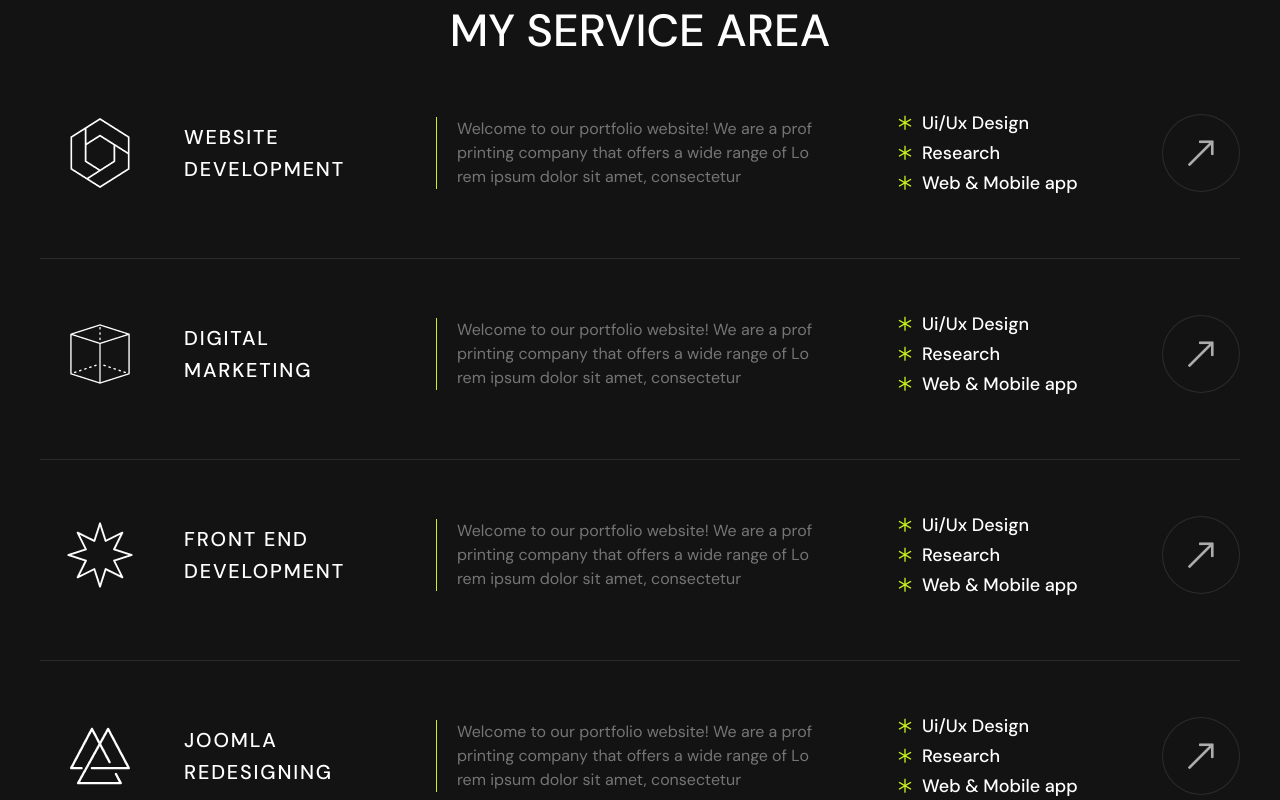
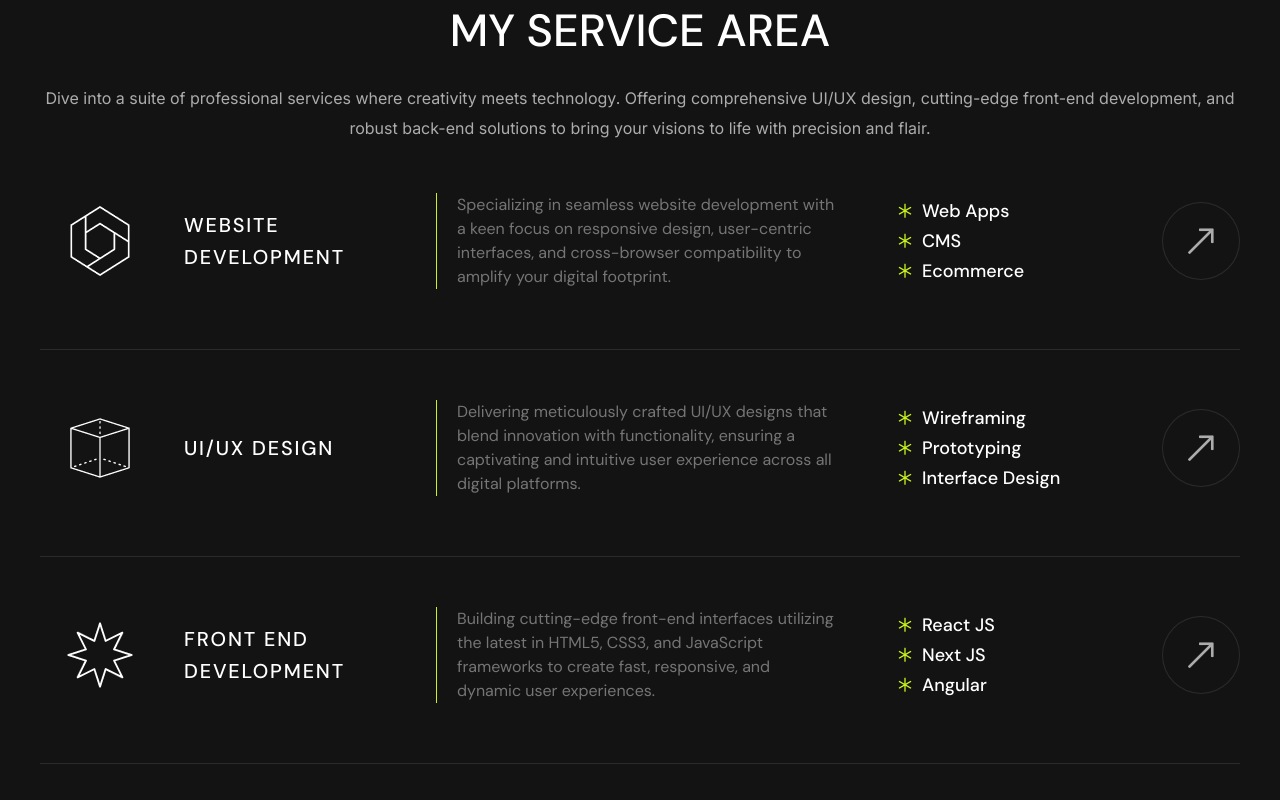
Before and after one commit to talha442/Portfolio, a Next.js app: page / in a window 1280 px wide. Shown: the part 3260-4060 px from the top of the page. Built offline with nearby package versions, Linux system fonts and the light colour scheme.

Commit message:
Updated service content

```diff
--- a/components/Services.js
+++ b/components/Services.js
@@ -1,91 +1,4 @@
 import Link from "next/link";
-
-const Services = ({ extraClass }) => {
-  const services = [
-    {
-      id: 1,
-      title: "Brand Identity Design",
-      text: "Dignissimos ducimus blanditiis praesen",
-    },
-    {
-      id: 2,
-      title: "Website Design",
-      text: "Dignissimos ducimus blanditiis praesen",
-    },
-    {
-      id: 3,
-      title: "Mobile Application Design",
-      text: "Dignissimos ducimus blanditiis praesen",
-    },
-    {
-      id: 4,
-      title: "Motion Graphics Design",
-      text: "Dignissimos ducimus blanditiis praesen",
-    },
-    {
-      id: 5,
-      title: "Website Development",
-      text: "Dignissimos ducimus blanditiis praesen",
-    },
-    {
-      id: 6,
-      title: "SEO & Digital Marketing",
-      text: "Dignissimos ducimus blanditiis praesen",
-    },
-  ];
-  return (
-    <section
-      id="services"
-      className={`services-area pt-130 rpt-100 pb-100 rpb-70 rel z-1 ${extraClass}`}
-    >
-      <div className="container">
-        <div className="row justify-content-center">
-          <div className="col-xl-6 col-lg-8">
-            <div className="section-title text-center mb-60 wow fadeInUp delay-0-2s">
-              <span className="sub-title mb-15">Popular Services</span>
-              <h2>
-                My <span>Special Service</span> For your Business Development
-              </h2>
-            </div>
-          </div>
-        </div>
-        <div className="row">
-          {services.map((service) => (
-            <div className="col-lg-6" key={service.id}>
-              <div className="service-item wow fadeInUp delay-0-2s">
-                <div className="number">
-                  {service.id >= 9 ? service.id : `0${service.id}`}.
-                </div>
-                <div className="content">
-                  <h4>{service.title}</h4>
-                  <p>{service.text}</p>
-                </div>
-                <Link legacyBehavior href="/#">
-                  <a className="details-btn">
-                    <i className="fas fa-arrow-right" />
-                  </a>
-                </Link>
-              </div>
-            </div>
-          ))}
-        </div>
-      </div>
-      <div className="bg-lines">
-        <span />
-        <span />
-        <span />
-        <span />
-        <span />
-        <span />
-        <span />
-        <span />
-        <span />
-        <span />
-      </div>
-    </section>
-  );
-};
-export default Services;
 
 export const Services2 = () => {
   return (
@@ -98,9 +11,16 @@ export const Services2 = () => {
           <div className="col-xl-12">
             <div className="section-title text-center mb-50 wow fadeInUp delay-0-2s">
               <span className="sub-title mb-15">
-                <i className="flaticon-asterisk-1" /> my services area
+                <i className="flaticon-asterisk-1"></i> Expertise Unveiled
               </span>
               <h2>MY SERVICE AREA</h2>
+              <p class="mt-20">
+                Dive into a suite of professional services where creativity
+                meets technology. Offering comprehensive UI/UX design,
+                cutting-edge front-end development, and robust back-end
+                solutions to bring your visions to life with precision and
+                flair.
+              </p>
             </div>
           </div>
         </div>
@@ -110,19 +30,19 @@ export const Services2 = () => {
               <img src="assets/images/icons/service1.png" alt="Icon" />
             </div>
             <h5 className="title">
-              <a href="#">WEBSITE DEvelopment</a>
+              <a href="#contact">WEBSITE DEvelopment</a>
             </h5>
             <div className="text">
-              Welcome to our portfolio website! We are a prof printing company
-              that offers a wide range of Lo rem ipsum dolor sit amet,
-              consectetur
+              Specializing in seamless website development with a keen focus on
+              responsive design, user-centric interfaces, and cross-browser
+              compatibility to amplify your digital footprint.
             </div>
             <ul className="list">
-              <li>Ui/Ux Design</li>
-              <li>Research</li>
-              <li>Web &amp; Mobile app</li>
+              <li>Web Apps</li>
+              <li>CMS</li>
+              <li>Ecommerce</li>
             </ul>
-            <a href="#" className="details-btn">
+            <a href="#contact" className="details-btn">
               <i className="fal fa-long-arrow-right" />
             </a>
           </div>
@@ -131,19 +51,19 @@ export const Services2 = () => {
               <img src="assets/images/icons/service2.png" alt="Icon" />
             </div>
             <h5 className="title">
-              <a href="#">Digital Marketing</a>
+              <a href="#contact">UI/UX Design</a>
             </h5>
             <div className="text">
-              Welcome to our portfolio website! We are a prof printing company
-              that offers a wide range of Lo rem ipsum dolor sit amet,
-              consectetur
+              Delivering meticulously crafted UI/UX designs that blend
+              innovation with functionality, ensuring a captivating and
+              intuitive user experience across all digital platforms.
             </div>
             <ul className="list">
-              <li>Ui/Ux Design</li>
-              <li>Research</li>
-              <li>Web &amp; Mobile app</li>
+              <li>Wireframing</li>
+              <li>Prototyping</li>
+              <li>Interface Design</li>
             </ul>
-            <a href="#" className="details-btn">
+            <a href="#contact" className="details-btn">
               <i className="fal fa-long-arrow-right" />
             </a>
           </div>
@@ -152,19 +72,19 @@ export const Services2 = () => {
               <img src="assets/images/icons/service3.png" alt="Icon" />
             </div>
             <h5 className="title">
-              <a href="#">Front End DEvelopment</a>
+              <a href="#contact">Front End DEvelopment</a>
             </h5>
             <div className="text">
-              Welcome to our portfolio website! We are a prof printing company
-              that offers a wide range of Lo rem ipsum dolor sit amet,
-              consectetur
+              Building cutting-edge front-end interfaces utilizing the latest in
+              HTML5, CSS3, and JavaScript frameworks to create fast, responsive,
+              and dynamic user experiences.
             </div>
             <ul className="list">
-              <li>Ui/Ux Design</li>
-              <li>Research</li>
-              <li>Web &amp; Mobile app</li>
+              <li>React JS</li>
+              <li>Next JS</li>
+              <li>Angular</li>
             </ul>
-            <a href="#" className="details-btn">
+            <a href="#contact" className="details-btn">
               <i className="fal fa-long-arrow-right" />
             </a>
           </div>
@@ -173,25 +93,25 @@ export const Services2 = () => {
               <img src="assets/images/icons/service4.png" alt="Icon" />
             </div>
             <h5 className="title">
-              <a href="#">Joomla redesigning</a>
+              <a href="#contact">Back End Development</a>
             </h5>
             <div className="text">
-              Welcome to our portfolio website! We are a prof printing company
-              that offers a wide range of Lo rem ipsum dolor sit amet,
-              consectetur
+              Engineering robust back-end systems with advanced server-side
+              technologies, database management, and API integration to power
+              interactive and scalable web applications.
             </div>
             <ul className="list">
-              <li>Ui/Ux Design</li>
-              <li>Research</li>
-              <li>Web &amp; Mobile app</li>
+              <li>Python</li>
+              <li>Node JS</li>
+              <li>PHP</li>
             </ul>
-            <a href="#" className="details-btn">
+            <a href="#contact" className="details-btn">
               <i className="fal fa-long-arrow-right" />
             </a>
           </div>
         </div>
         <div className="services-more-btn text-center pt-55 wow fadeInUp delay-0-2s">
-          <Link legacyBehavior href="services" className="theme-btn">
+          <Link legacyBehavior href="#contact" className="theme-btn">
             Get more services
           </Link>
         </div>
```
